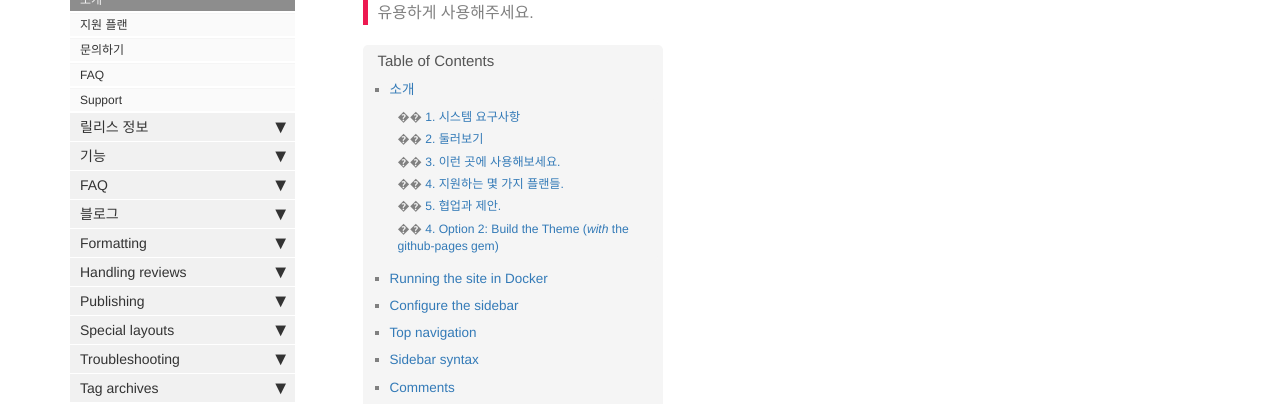
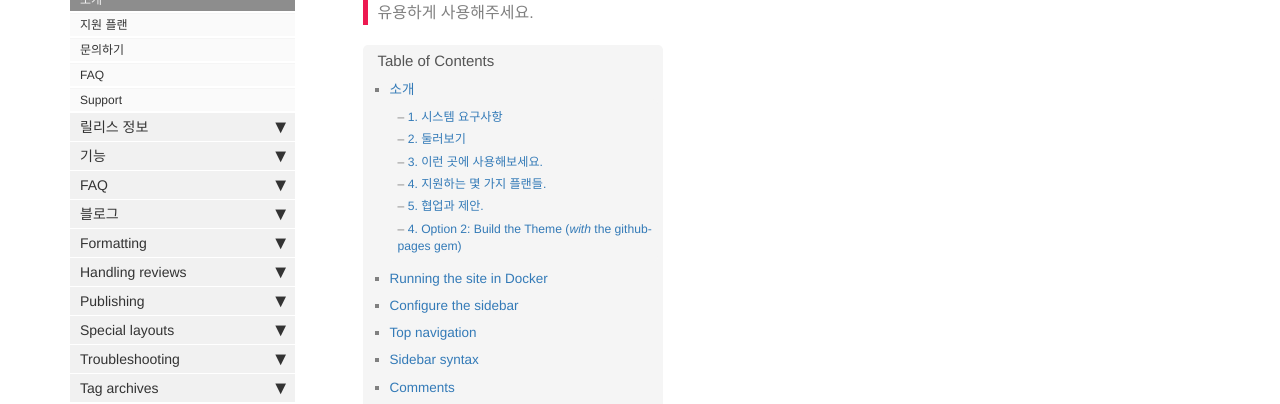
Before and after one commit to memoryLine/memoryLine.github.io, a Jekyll site: the page built from index.md, in a window 1280 px wide. Shown: the part 171-575 px from the top of the page. Built offline with Jekyll 4.4.1, drawn with Linux system fonts in a browser that asks for light colours; comment, search, counter and statistics services are not loaded.

Commit message:
utf 재저장 후 수정

```diff
--- a/css/customstyles.css
+++ b/css/customstyles.css
@@ -259,7 +259,7 @@ div#toc ul li ul {
 }
 
 div#toc ul li ul li::before {
-    content: "��  ";
+    content: "–  ";
 }
 
 div#toc >ul::before {
```
